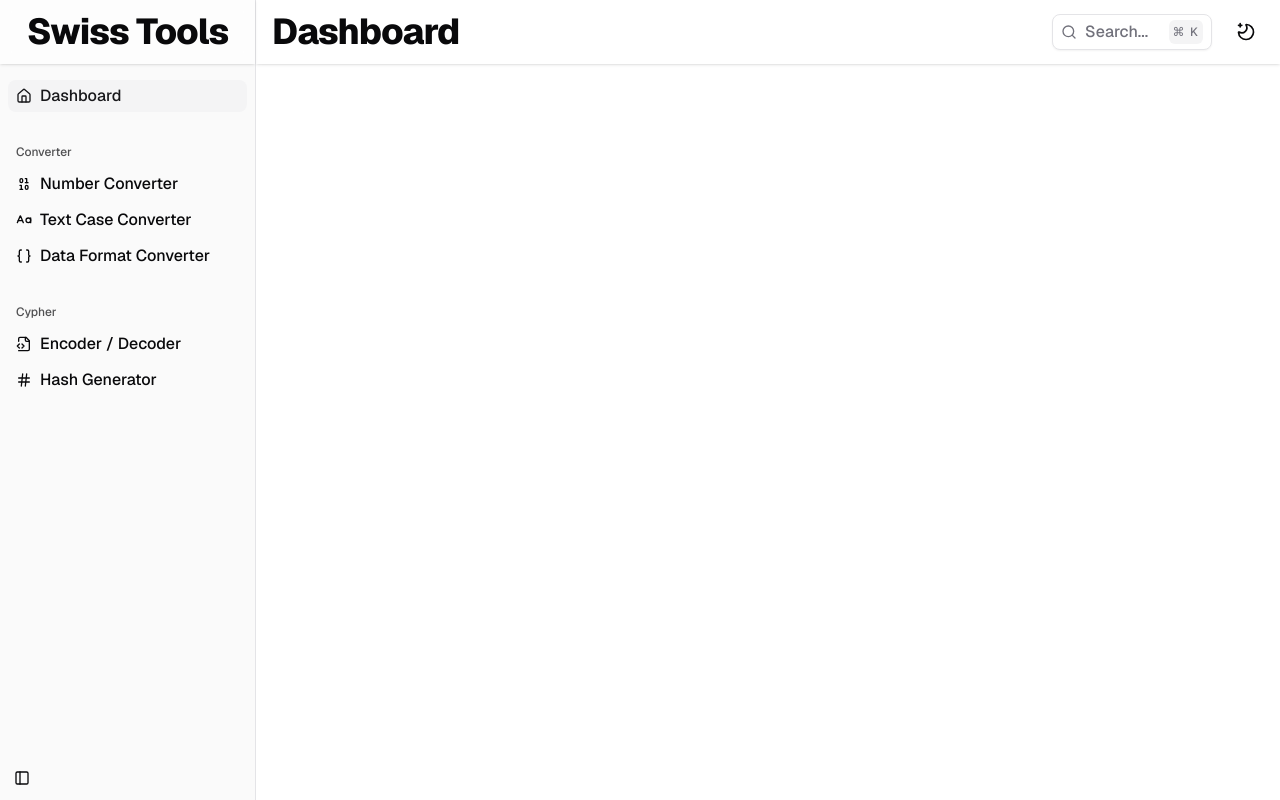
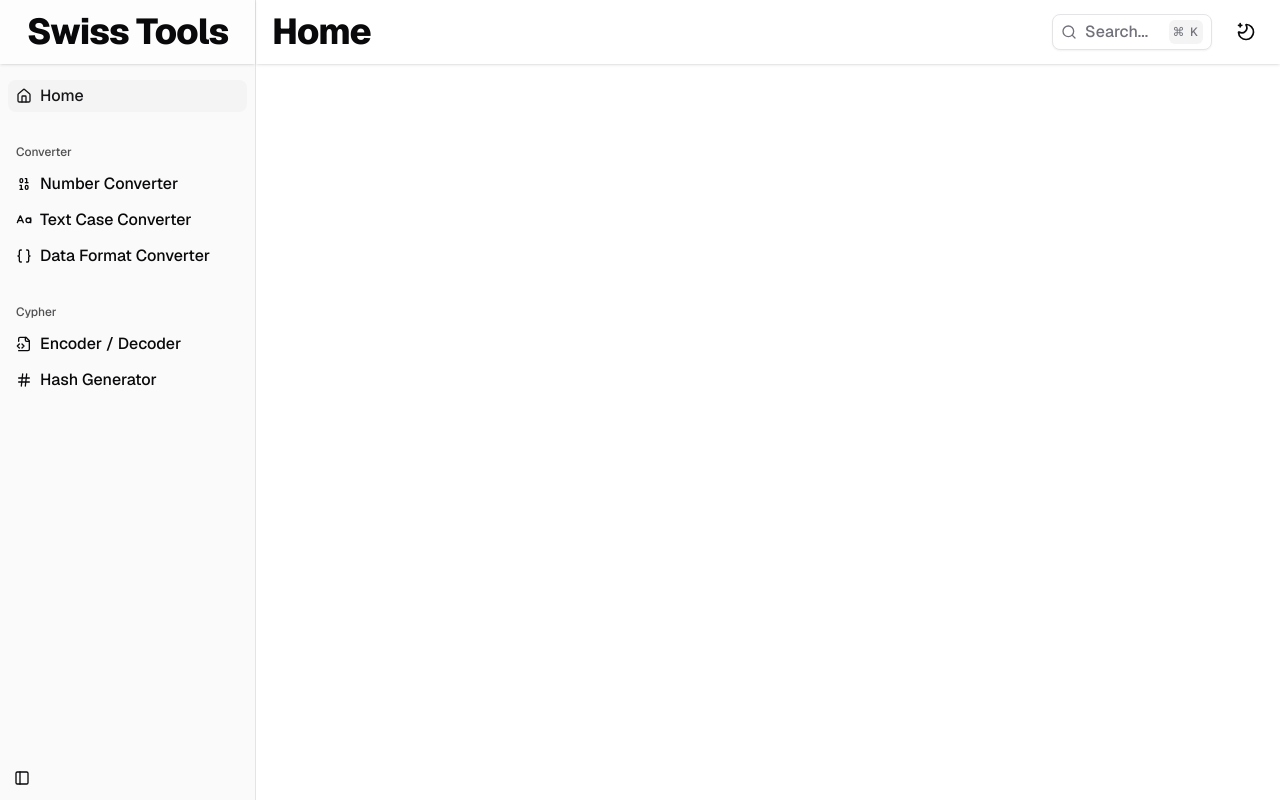
Before and after one commit to Strange-Quark-007/Swiss-Tools, a Next.js app: page / in a window 1280 px wide. Built offline with nearby package versions, Linux system fonts and the light colour scheme.

Commit message:
refactor: rename dashboard references to home

```diff
--- a/src/components/app-layout/app-breadcrumb.tsx
+++ b/src/components/app-layout/app-breadcrumb.tsx
@@ -23,7 +23,7 @@ interface AppBreadcrumbProps {
 
 export const AppBreadcrumb = async ({ items }: AppBreadcrumbProps) => {
   const t = await getT();
-  const breadcrumbs = [{ label: t('dashboard.name'), href: '/' }, ...items];
+  const breadcrumbs = [{ label: t('home.name'), href: '/' }, ...items];
 
   return (
     <Breadcrumb>
--- a/src/components/sidebar/category-list.tsx
+++ b/src/components/sidebar/category-list.tsx
@@ -23,7 +23,7 @@ export const CategoryItem = ({ id, icon: Icon, name, tooltip, isSelected }: Type
   const navigate = useModuleNavigation();
   const { favorites, addFavorite, removeFavorite } = useAppStore();
 
-  const hideFavorite = id === ROUTES.DASHBOARD;
+  const hideFavorite = id === ROUTES.HOME;
   const isFavorite = favorites.includes(id);
 
   const handleFavorite = (e: MouseEvent<SVGSVGElement>) => {
--- a/src/constants/appModules.ts
+++ b/src/constants/appModules.ts
@@ -5,8 +5,8 @@ import { TranslationFunction } from '@/i18n/utils';
 import { ROUTES } from '@/constants/routes';
 
 export const staticModule = (t: TranslationFunction): AppModuleGroup => ({
-  label: t('dashboard.name'),
-  items: [{ id: ROUTES.DASHBOARD, name: t('dashboard.name'), icon: Home }],
+  label: t('home.name'),
+  items: [{ id: ROUTES.HOME, name: t('home.name'), icon: Home }],
 });
 
 export const appModules = (t: TranslationFunction): AppModuleGroup[] => [
--- a/src/constants/routes.ts
+++ b/src/constants/routes.ts
@@ -1,5 +1,5 @@
 export enum ROUTES {
-  DASHBOARD = '/',
+  HOME = '/',
   NUMBER_CONVERTER = '/number-converter',
   CASE_CONVERTER = '/case-converter',
   DATA_FORMAT_CONVERTER = '/data-format-converter',
--- a/src/lib/utils.ts
+++ b/src/lib/utils.ts
@@ -24,7 +24,7 @@ export const getPageTitle = (pathname: string, t: TranslationFunction): string =
   const isHome = !pathname || pathname === '' || pathname === '/';
 
   const path = !isHome && StringUtils.from(pathname.split('/')[1]).parseFromKebab().toCamelCase().toString();
-  const title = isHome ? t('dashboard.name') : t(`${path}.name`);
+  const title = isHome ? t('home.name') : t(`${path}.name`);
 
   return title;
 };
--- a/src/messages/en-US.json
+++ b/src/messages/en-US.json
@@ -16,7 +16,6 @@
   "command.shortcut": "⌘ K",
   "converter.inputFileError": "Unsupported file type uploaded",
   "converter.resultPlaceholder": "Result will appear here.",
-  "dashboard.name": "Dashboard",
   "dataFormatConverter.fromPlaceholder": "Enter {from}",
   "dataFormatConverter.incompatible": "Incompatible with selected input format",
   "dataFormatConverter.invalidCsvData": "CSV format only supports an array of objects with primitive values. Nested objects or arrays are not supported.",
@@ -39,6 +38,7 @@
   "hashGenerator.meta.description": "Generate secure hashes (MD5, SHA-1, SHA-256, SHA-512) from text or files instantly.",
   "hashGenerator.meta.title": "{appName} | Hash Generator",
   "hashGenerator.name": "Hash Generator",
+  "home.name": "Home",
   "label.addFavorite": "Add to Favorites",
   "label.auto": "Auto",
   "label.clear": "Clear",
--- a/src/types/store/index.ts
+++ b/src/types/store/index.ts
@@ -12,7 +12,7 @@ import { ROUTES } from '@/constants/routes';
  * Mapping of each route to its corresponding store state interface.
  */
 export interface StoreStates {
-  [ROUTES.DASHBOARD]: undefined;
+  [ROUTES.HOME]: undefined;
   [ROUTES.NUMBER_CONVERTER]: NumberConverterState;
   [ROUTES.CASE_CONVERTER]: CaseConverterState;
   [ROUTES.DATA_FORMAT_CONVERTER]: DataFormatConverterState;
```
